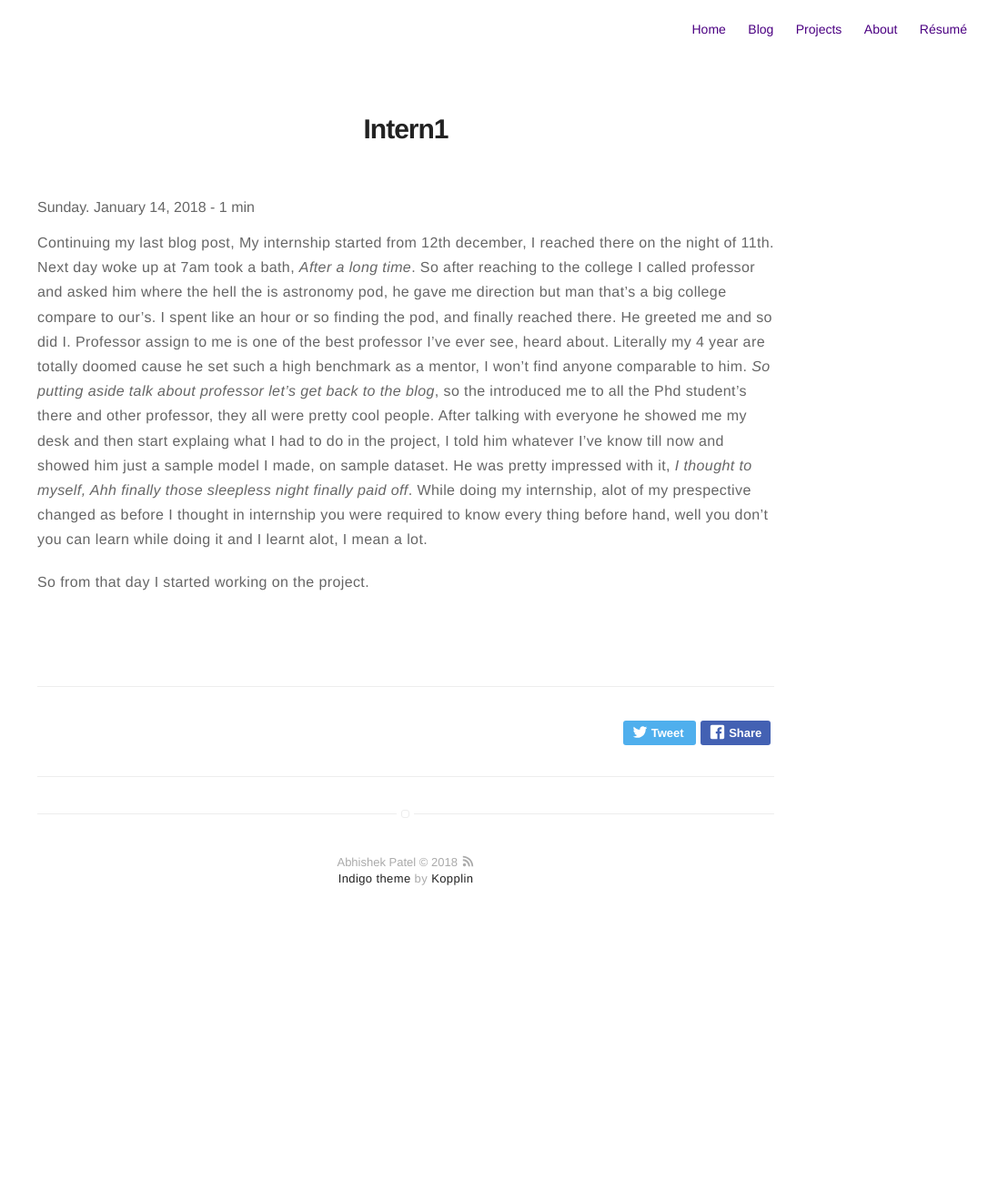
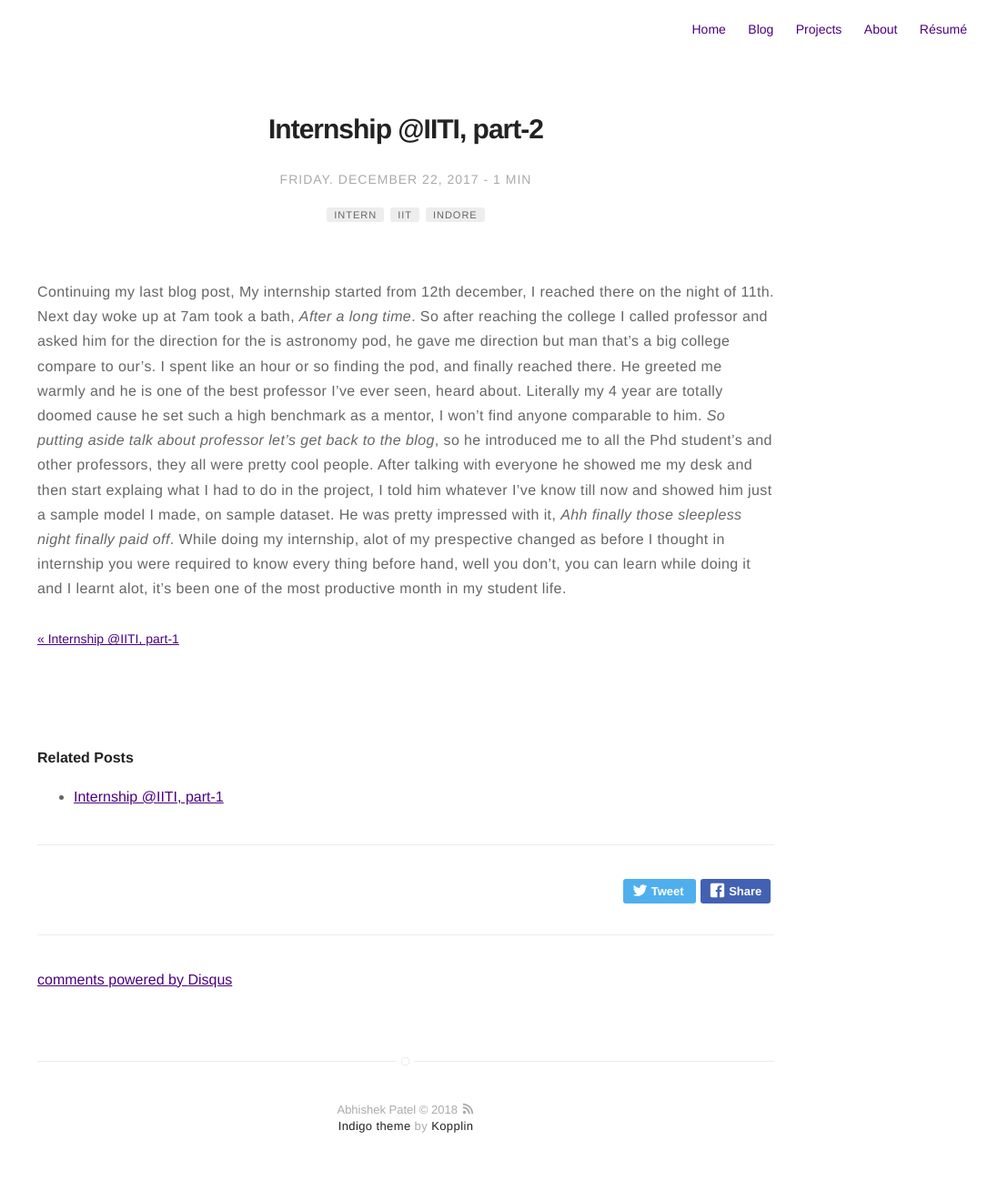
Before and after one commit to AbhiRepository/AbhiRepository.github.io, a Jekyll site: the page built from _posts/2018-01-14-intern1.markdown, in a window 1280 px wide. Shown: the whole page at 91% size, without its empty margins (194-1280 px from the left). Built offline with Jekyll 4.4.1, drawn with Linux system fonts in a browser that asks for light colours; our own code applies the rules of GitHub Pages for plain Markdown files; comment, search, counter and statistics services are not loaded; before the commit the page ends 1037 px from its top, so only the background shows below that.

Commit message:
Update 2018-01-14-intern1.markdown

```diff
--- a/_posts/2018-01-14-intern1.markdown
+++ b/_posts/2018-01-14-intern1.markdown
@@ -1,4 +1,18 @@
+---
+title: "Internship @IITI, part-2"
+layout: post
+date: 2017-12-22 22:44
+image: /assets/images/markdown.jpg
+headerImage: false
+tag:
+- intern
+- IIT
+- Indore
+star: true
+category: blog
+author: abhishek
+description: Intership at IIT Indore-
+---
+
 Continuing my last blog post,
-My internship started from 12th december, I reached there on the night of 11th. Next day woke up at 7am took a bath, *After a long time*. So after reaching to the college I called professor and asked him where the hell the is astronomy pod, he gave me direction but man that's a big college compare to our's. I spent like an hour or so finding the pod, and finally reached there. He greeted me and so did I. Professor assign to me is one of the best professor I've ever see, heard about. Literally my 4 year are totally doomed cause he set such a high benchmark as a mentor, I won't find anyone comparable to him. *So putting aside talk about professor let's get back to the blog*, so the introduced me to all the Phd student's there and other professor, they all were pretty cool people. After talking with everyone he showed me my desk and then start explaing what I had to do in the project, I told him whatever I've know till now and showed him just a sample model I made, on sample dataset. He was pretty impressed with it, *I thought to myself, Ahh finally those sleepless night finally paid off*. While doing my internship, alot of my prespective changed as before I thought in internship you were required to know every thing before hand, well you don't you can learn while doing it and I learnt alot, I mean a lot.
-
-So from that day I started working on the project.
+My internship started from 12th december, I reached there on the night of 11th. Next day woke up at 7am took a bath, *After a long time*. So after reaching the college I called professor and asked him for the direction for the is astronomy pod, he gave me direction but man that's a big college compare to our's. I spent like an hour or so finding the pod, and finally reached there. He greeted me warmly and he is one of the best professor I've ever seen, heard about. Literally my 4 year are totally doomed cause he set such a high benchmark as a mentor, I won't find anyone comparable to him. *So putting aside talk about professor let's get back to the blog*, so he introduced me to all the Phd student's and other professors, they all were pretty cool people. After talking with everyone he showed me my desk and then start explaing what I had to do in the project, I told him whatever I've know till now and showed him just a sample model I made, on sample dataset. He was pretty impressed with it, *Ahh finally those sleepless night finally paid off*. While doing my internship, alot of my prespective changed as before I thought in internship you were required to know every thing before hand, well you don't, you can learn while doing it and I learnt alot, it's been one of the most productive month in my student life.
```
